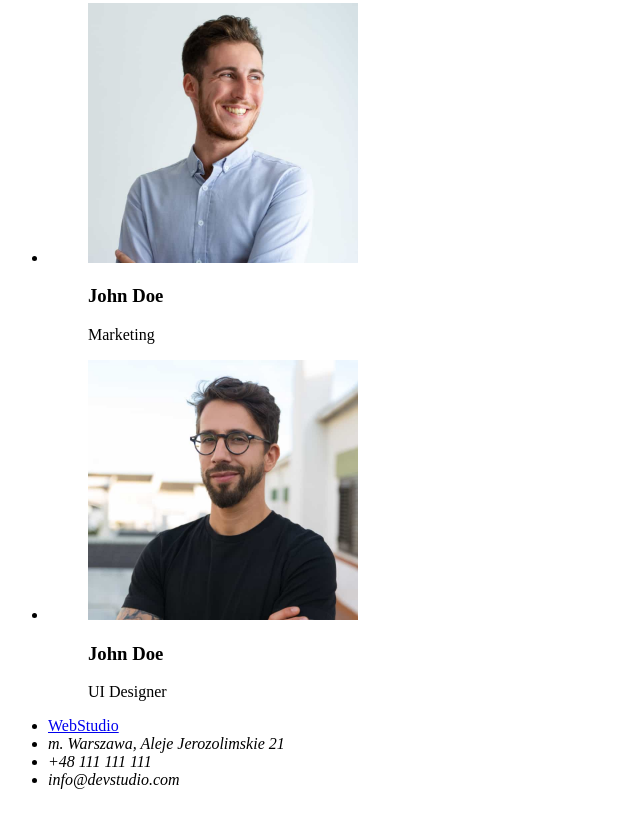
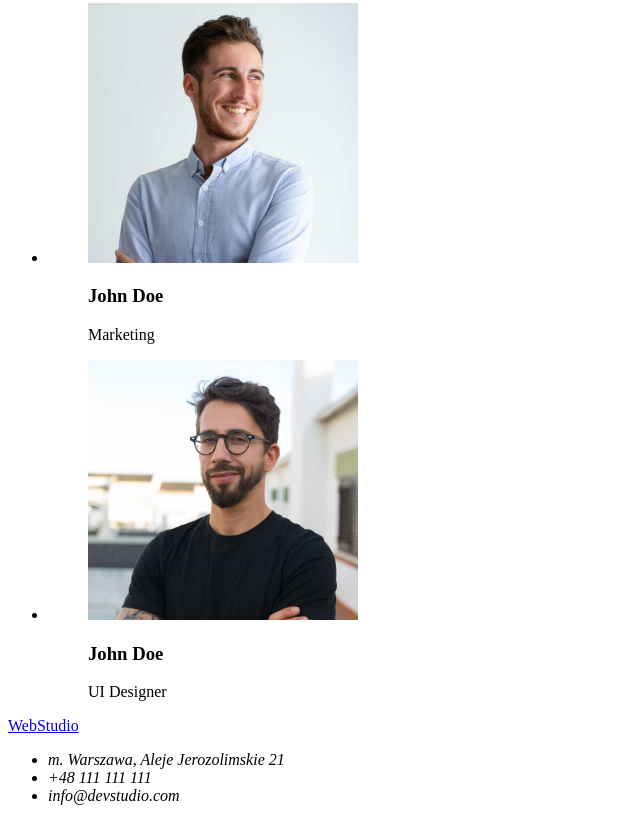
Before and after one commit to sebastianpawlik/goit-markup-hw-01, a plain HTML site: page index.html in a window 1280 px wide. Shown: the part 2315-3136 px from the top of the page, without its empty margins (0-640 px from the left). Drawn offline with Linux system fonts and the light colour scheme.

Commit message:
footer changes

```diff
--- a/index.html
+++ b/index.html
@@ -121,12 +121,14 @@
         </section>
     </main>
     <footer>
-        <ul>
-            <li><a href="text">WebStudio</a></li>
-            <li><address>m. Warszawa, Aleje Jerozolimskie 21</address></li>
-            <li><address>+48 111 111 111</address></li>
-            <li><address>info@devstudio.com</address></li>
-        </ul>
+        <a href="text">WebStudio</a>
+        <address>
+            <ul>
+            <li>m. Warszawa, Aleje Jerozolimskie 21</li>
+            <li>+48 111 111 111</li>
+            <li>info@devstudio.com</li>
+            </ul>
+        </address>
     </footer>
 </body>
 </html>
```
